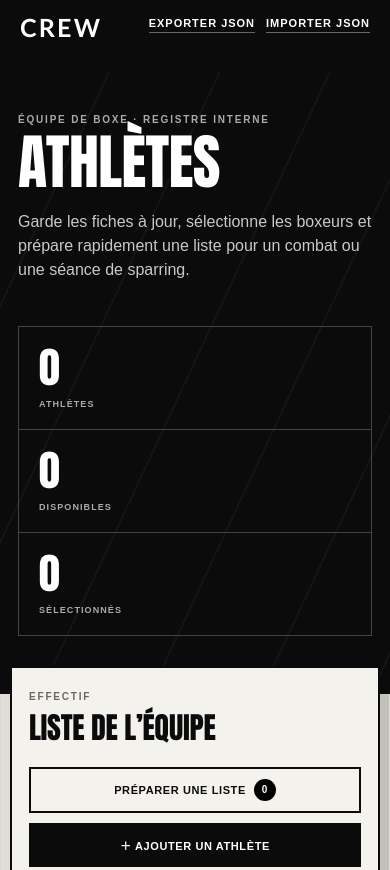
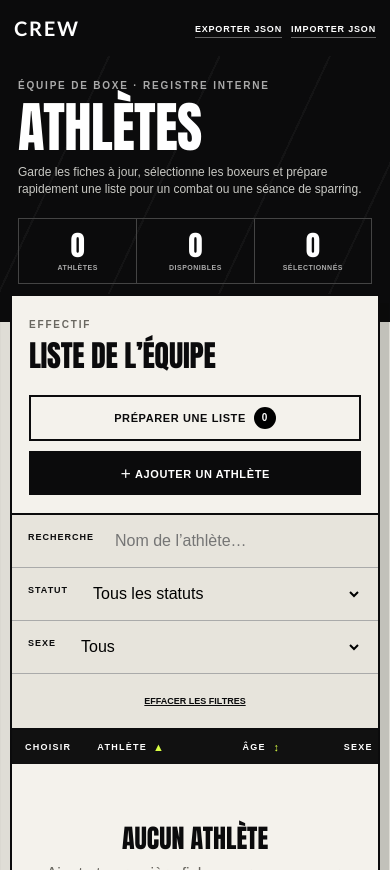
Before and after one commit to mixmasterkd/gestionboxeur, a plain HTML site: page index.html in a window 390 px wide. Shown: the top 870 px of the page. Drawn offline with Linux system fonts and the light colour scheme.

Commit message:
Version mobile ajouté

```diff
--- a/index.html
+++ b/index.html
@@ -181,13 +181,19 @@
       .share-options { border-bottom: 2px solid #000; border-right: 0; }
     }
     @media (max-width: 620px) {
-      .topbar { align-items: flex-start; gap: 12px; }
+      .topbar { align-items: center; gap: 10px; min-height: 56px; padding: 9px 14px; }
+      .brand { font-size: 20px; }
       .save-state { display: none; }
-      .topbar-actions { gap: 11px; justify-content: flex-end; }
-      .hero { padding: 42px 18px 58px; }
-      .stats { grid-template-columns: 1fr; }
-      .stat { min-height: 75px; }
-      .stat + .stat { border-left: 0; border-top: 1px solid #444; }
+      .topbar-actions { gap: 9px; justify-content: flex-end; }
+      .text-button { font-size: 9px; }
+      .hero { gap: 20px; padding: 24px 18px 38px; }
+      .hero h1 { font-size: clamp(40px, 14vw, 56px); line-height: .92; }
+      .hero-copy p:last-child { font-size: 12px; line-height: 1.4; margin-top: 12px; }
+      .stats { grid-template-columns: repeat(3, 1fr); max-width: none; width: 100%; }
+      .stat { min-height: 0; padding: 12px 6px; text-align: center; }
+      .stat + .stat { border-left: 1px solid #444; border-top: 0; }
+      .stat strong { font-size: 28px; }
+      .stat span { font-size: 7px; letter-spacing: .07em; margin-top: 5px; }
       .content { width: calc(100% - 20px); }
       .panel-head { align-items: stretch; flex-direction: column; padding: 23px 17px 18px; }
       .actions { display: grid; grid-template-columns: 1fr; }
```
